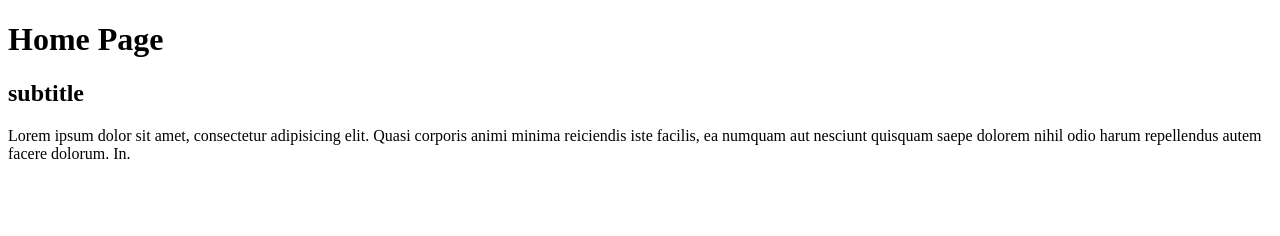
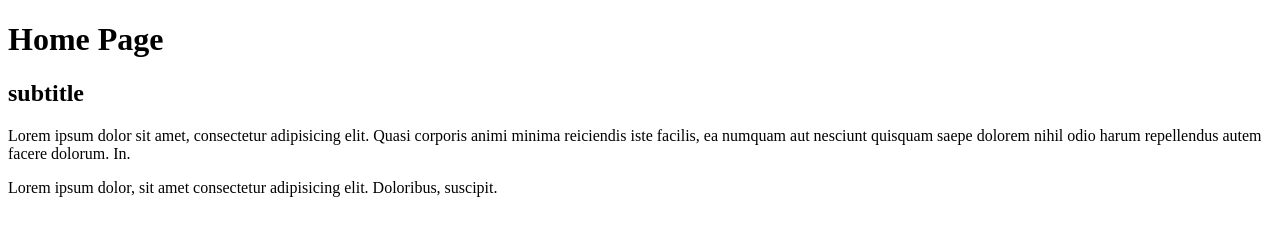
Before and after one commit to Pauliegr/git-test, a plain HTML site: page index.html in a window 1280 px wide. Drawn offline with Linux system fonts and the light colour scheme.

Commit message:
Fix de la page d'accueil
Ajout de Blabal

```diff
--- a/index.html
+++ b/index.html
@@ -11,5 +11,7 @@
     <h2>subtitle</h2>
 
     <p>Lorem ipsum dolor sit amet, consectetur adipisicing elit. Quasi corporis animi minima reiciendis iste facilis, ea numquam aut nesciunt quisquam saepe dolorem nihil odio harum repellendus autem facere dolorum. In.</p>
+
+    <p>Lorem ipsum dolor, sit amet consectetur adipisicing elit. Doloribus, suscipit.</p>
 </body>
 </html>
```
